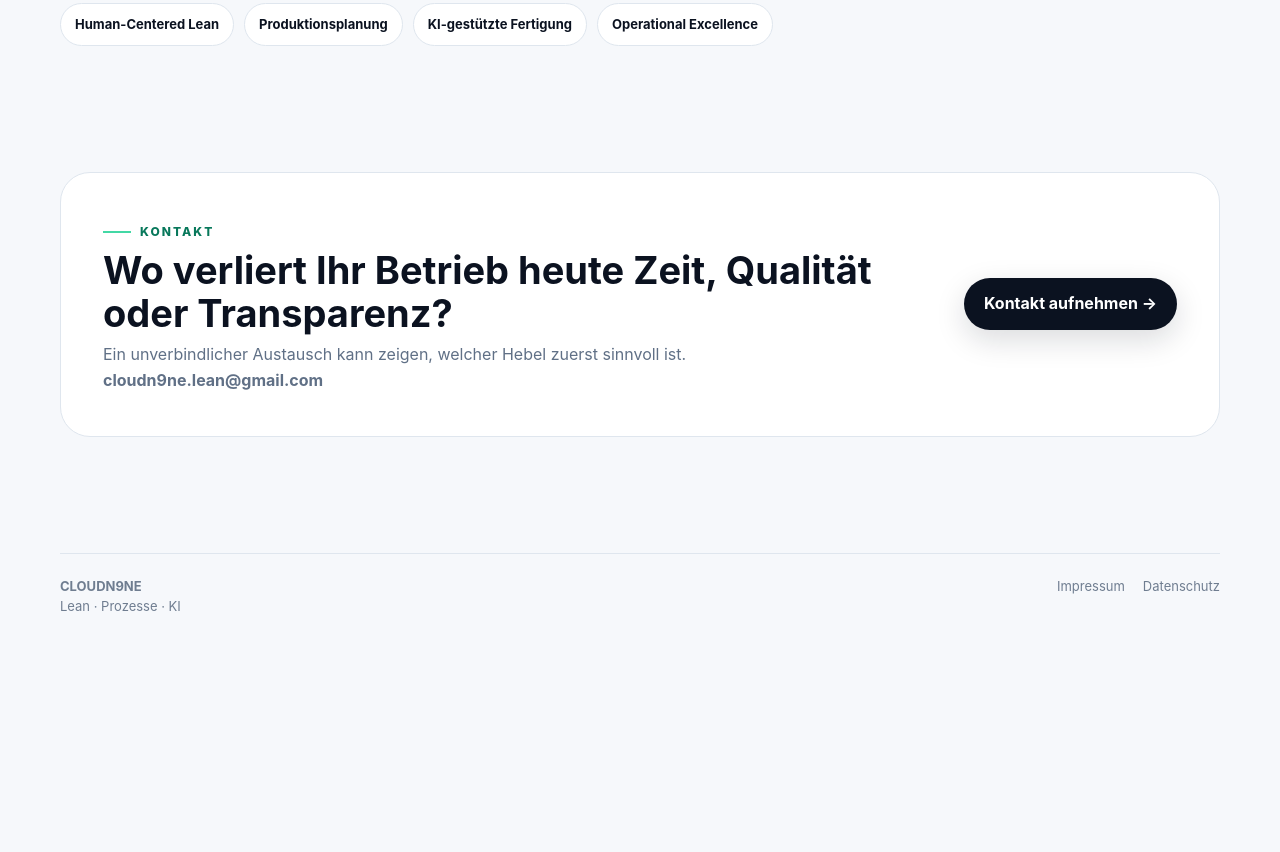
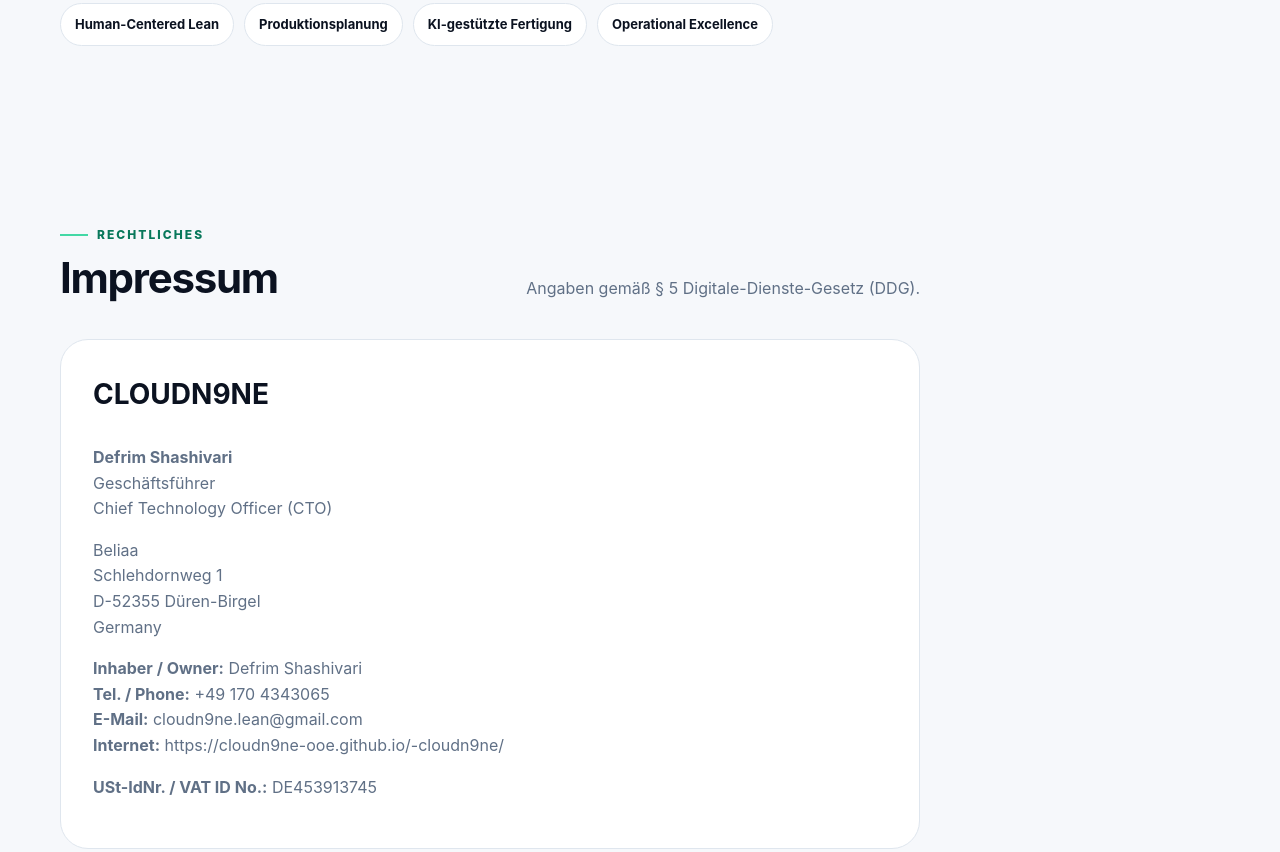
Before and after one commit to Cloudn9ne-OOE/-cloudn9ne, a plain HTML site: page index.html in a window 1280 px wide. Shown: the part 3777-4629 px from the top of the page. Before the commit the page ends 4444 px from the top, so only its background shows below. Drawn offline with Linux system fonts and the light colour scheme.

Commit message:
Add files via upload

```diff
--- a/index.html
+++ b/index.html
@@ -132,10 +132,6 @@
     <div class="wrap profile">
       <div class="statement">
         <p class="quote">„Gute Verbesserung ist nicht kompliziert. Sie macht Arbeit einfacher, Entscheidungen klarer und Prozesse verlässlicher.“</p>
-        <div class="by">CLOUDN9NE · Lean · Prozesse · KI</div>
-      </div>
-      <div class="statement">
-        <p class="quote">„Gute Verbesserung ist nicht kompliziert. Sie macht Arbeit einfacher, Entscheidungen klarer und Prozesse verlässlicher.“</p>
         <div class="by">CLOUDN9NE · Operational Excellence · Lean · AI</div>
       </div>
 </div>
@@ -158,6 +154,47 @@
     </div>
   </section>
 
+
+  <section id="impressum">
+    <div class="wrap">
+      <div class="section-head">
+        <div>
+          <span class="eyebrow">Rechtliches</span>
+          <h2>Impressum</h2>
+        </div>
+        <p>Angaben gemäß § 5 Digitale-Dienste-Gesetz (DDG).</p>
+      </div>
+
+      <div class="profile-box" style="max-width:860px">
+        <h3 style="font-size:28px;margin-top:0">CLOUDN9NE</h3>
+
+        <p>
+          <strong>Defrim Shashivari</strong><br>
+          Geschäftsführer<br>
+          Chief Technology Officer (CTO)
+        </p>
+
+        <p>
+          Beliaa<br>
+          Schlehdornweg 1<br>
+          D-52355 Düren-Birgel<br>
+          Germany
+        </p>
+
+        <p>
+          <strong>Inhaber / Owner:</strong> Defrim Shashivari<br>
+          <strong>Tel. / Phone:</strong> <a href="tel:+491704343065">+49 170 4343065</a><br>
+          <strong>E-Mail:</strong> <a href="mailto:cloudn9ne.lean@gmail.com">cloudn9ne.lean@gmail.com</a><br>
+          <strong>Internet:</strong> <a href="https://cloudn9ne-ooe.github.io/-cloudn9ne/">https://cloudn9ne-ooe.github.io/-cloudn9ne/</a>
+        </p>
+
+        <p>
+          <strong>USt-IdNr. / VAT ID No.:</strong> DE453913745
+        </p>
+      </div>
+    </div>
+  </section>
+
   <section id="kontakt" class="contact">
     <div class="wrap contact-box">
       <div>
@@ -172,8 +209,8 @@
 
 <footer>
   <div class="wrap foot">
-    <div><b>CLOUDN9NE</b><br>Lean · Prozesse · KI</div>
-    <div class="legal"><a href="#" onclick="alert('Impressum vor öffentlicher Veröffentlichung vervollständigen.');return false;">Impressum</a><a href="#" onclick="alert('Datenschutzerklärung vor öffentlicher Veröffentlichung vervollständigen.');return false;">Datenschutz</a></div>
+    <div><b>CLOUDN9NE</b><br>Operational Excellence · Lean · AI</div>
+    <div class="legal"><a href="#impressum">Impressum</a><a href="#" onclick="alert('Datenschutzerklärung vor öffentlicher Veröffentlichung vervollständigen.');return false;">Datenschutz</a></div>
   </div>
 </footer>
 </body>
```
